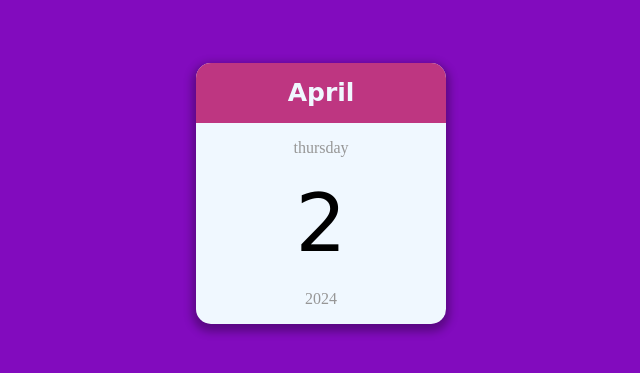
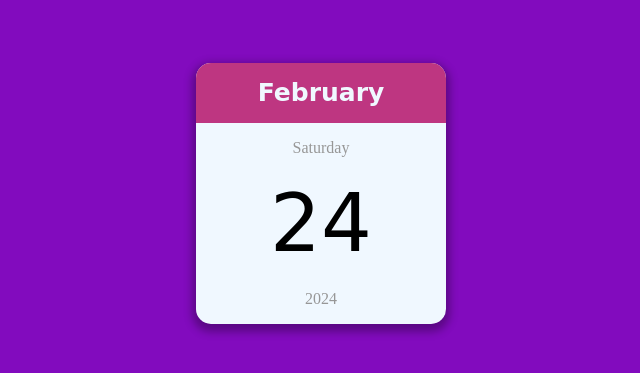
Before and after one commit to ozhni/MiniCalender, a plain HTML site: page index.html in a window 1280 px wide. Shown: the part 207-580 px from the top of the page, without its empty margins (319-959 px from the left). Drawn offline with Linux system fonts and the light colour scheme.

Commit message:
add func

```diff
--- a/index.html
+++ b/index.html
@@ -10,8 +10,10 @@
     <div class="calender-container">
       <p class="month-name" id="month-name">April</p>
       <p class="day-name" id="day-name">thursday</p>
-      <p class="week-day" id="week-day">2</p>
-      <p class="year" id="year">2024</p>
+      <p class="day" id="day">2</p>
+      <p class="year" id="year">2020</p>
     </div>
+
+    <script src="index.js"></script>
   </body>
 </html>
--- /dev/null
+++ b/index.js
@@ -0,0 +1,41 @@
+"use strict";
+
+const monthEl = document.getElementById("month-name");
+const dayNameEl = document.getElementById("day-name");
+const dayEl = document.getElementById("day");
+const yearEl = document.getElementById("year");
+
+const now = new Date();
+const monthNames = [
+  "January",
+  "February",
+  "March",
+  "April",
+  "May",
+  "June",
+  "July",
+  "August",
+  "September",
+  "October",
+  "November",
+  "December",
+];
+const weekDays = [
+  "Sunday",
+  "Monday",
+  "Tuesday",
+  "Wednesday",
+  "Thursday",
+  "Friday",
+  "Saturday",
+];
+
+function updateDate() {
+  monthEl.textContent = monthNames[now.getMonth()];
+  //or u can use now.toLocalString("en", {month:"long"})
+  dayNameEl.textContent = weekDays[now.getDay()];
+  dayEl.textContent = now.getDate();
+  yearEl.textContent = now.getFullYear();
+}
+
+updateDate();
--- a/style.css
+++ b/style.css
@@ -34,7 +34,7 @@ body {
   color: #979797;
 }
 
-.week-day {
+.day {
   font-size: 80px;
   font-family: cursive;
   margin-top: 20px;
```
